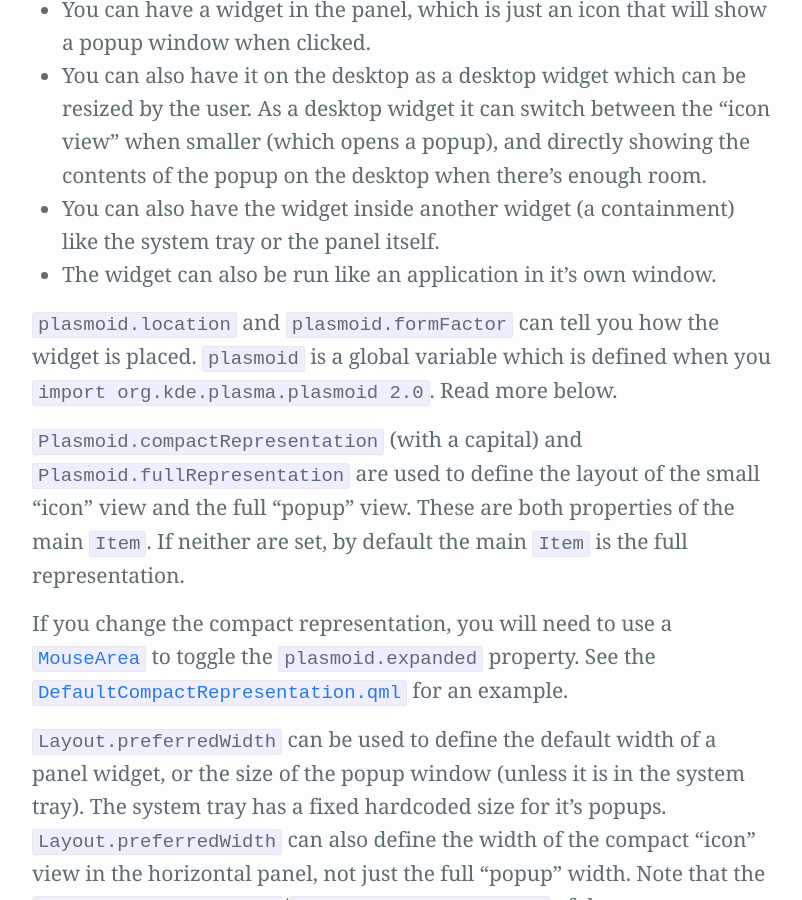
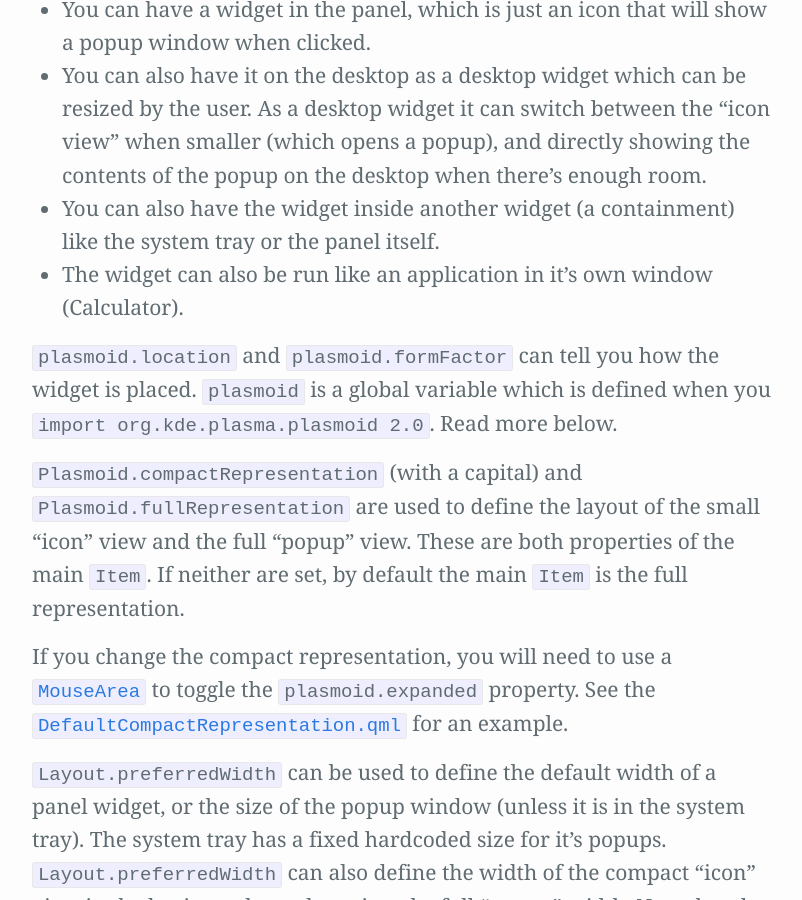
Before and after one commit to Zren/zren.github.io, a Jekyll site: the page built from kde_docs/widget-Setup.md, in a window 1280 px wide and 900 px high, scrolled down 3048 px. Shown: the whole window, without its empty margins (238-1040 px from the left). Built offline with Jekyll 4.4.1, drawn with Linux system fonts in a browser that asks for light colours; our own code applies the rules of GitHub Pages for plain Markdown files.

Commit message:
example windowed widget

```diff
--- a/kde_docs/widget-Setup.md
+++ b/kde_docs/widget-Setup.md
@@ -84,7 +84,7 @@ This is the entry point. Various properties are available to be set. You should
 * You can have a widget in the panel, which is just an icon that will show a popup window when clicked.
 * You can also have it on the desktop as a desktop widget which can be resized by the user. As a desktop widget it can switch between the "icon view" when smaller (which opens a popup), and directly showing the contents of the popup on the desktop when there's enough room.
 * You can also have the widget inside another widget (a containment) like the system tray or the panel itself.
-* The widget can also be run like an application in it's own window.
+* The widget can also be run like an application in it's own window (Calculator).
 
 `plasmoid.location` and `plasmoid.formFactor` can tell you how the widget is placed. `plasmoid` is a global variable which is defined when you `import org.kde.plasma.plasmoid 2.0`. Read more below.
 
```
